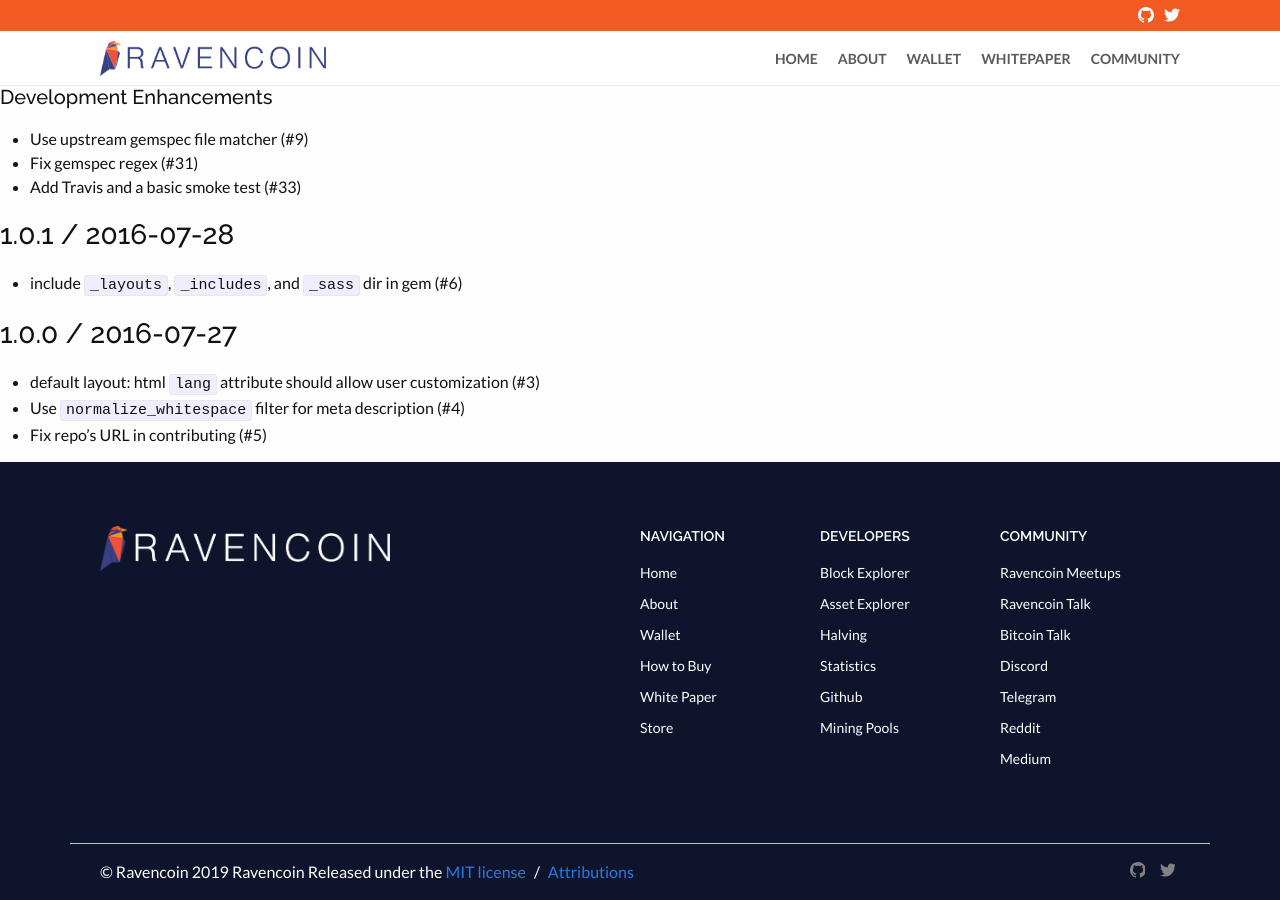
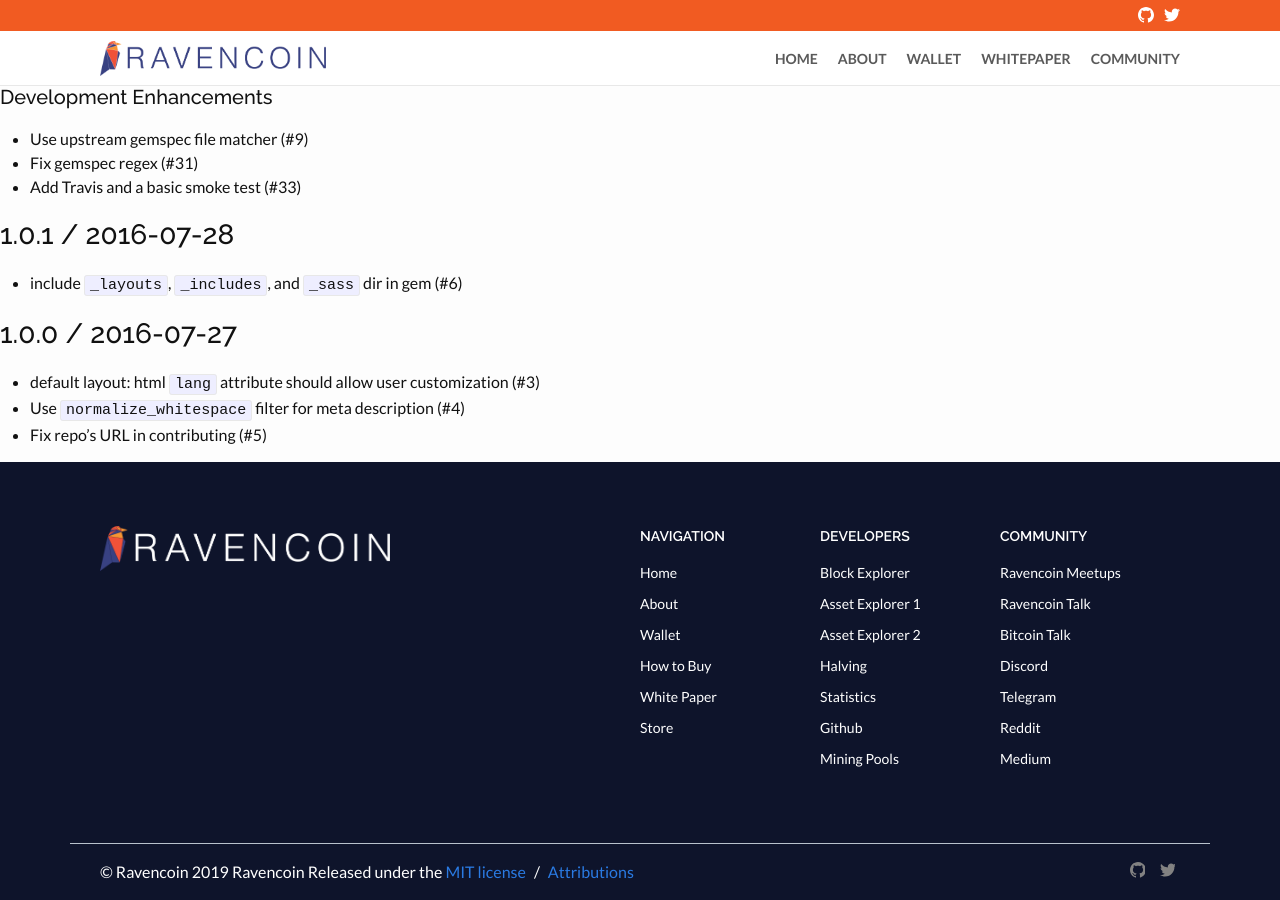
Before and after one commit to RavenProject/ravenproject.github.io, a Jekyll site: the page built from History.markdown, in a window 1280 px wide and 900 px high, scrolled down 3477 px. Built offline with Jekyll 4.4.1, drawn with Linux system fonts in a browser that asks for light colours; our own code applies the rules of GitHub Pages for plain Markdown files.

Commit message:
Add a second asset explorer

```diff
--- a/_includes/footer.html
+++ b/_includes/footer.html
@@ -44,7 +44,10 @@
                 <a href="https://ravencoin.network/" target="_blank" rel="nofollow">Block Explorer</a>
               </li>
               <li>
-                <a href="https://ravencoin.asset-explorer.net/" target="_blank" rel="nofollow">Asset Explorer</a>
+                <a href="https://www.assetsexplorer.com/" target="_blank" rel="nofollow">Asset Explorer 1</a>
+              </li>
+              <li>
+                <a href="https://ravencoin.asset-explorer.net/" target="_blank" rel="nofollow">Asset Explorer 2</a>
               </li>
               <li>
                 <a href="/halving">Halving</a>
```
